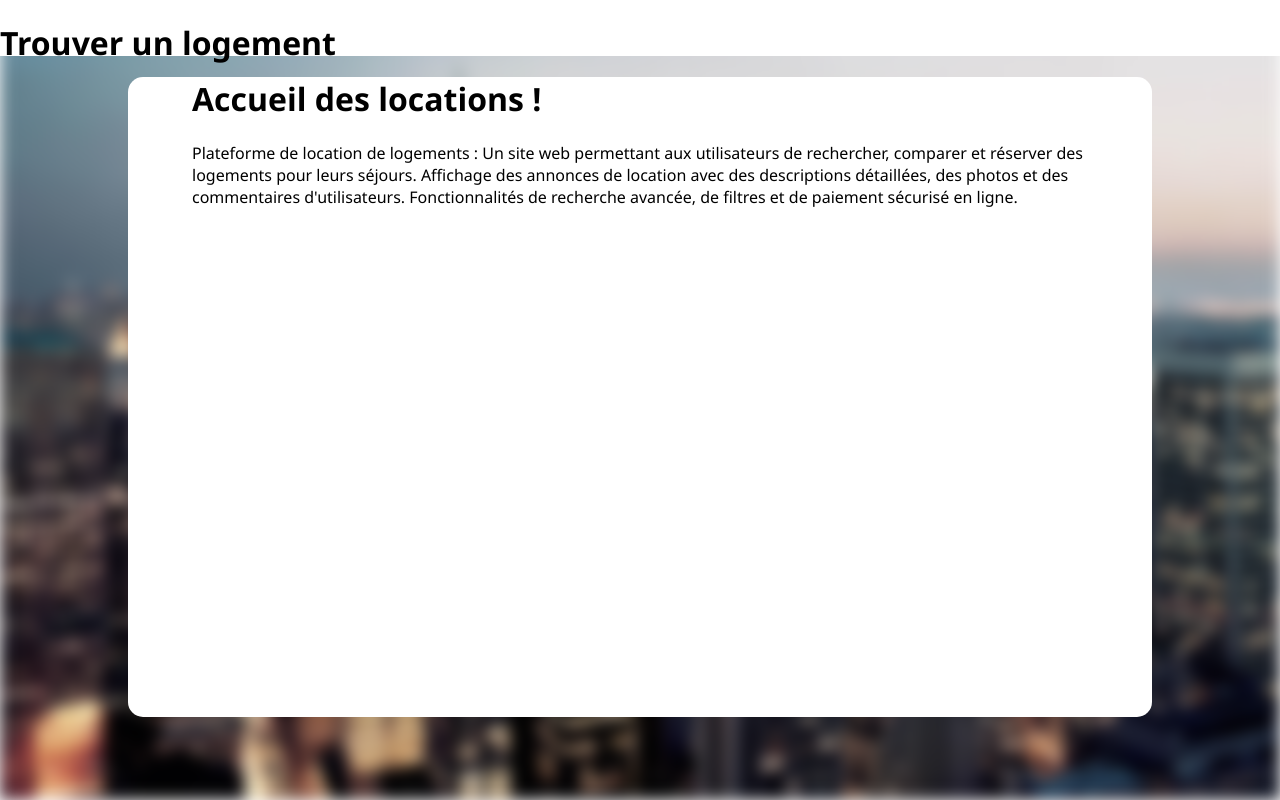
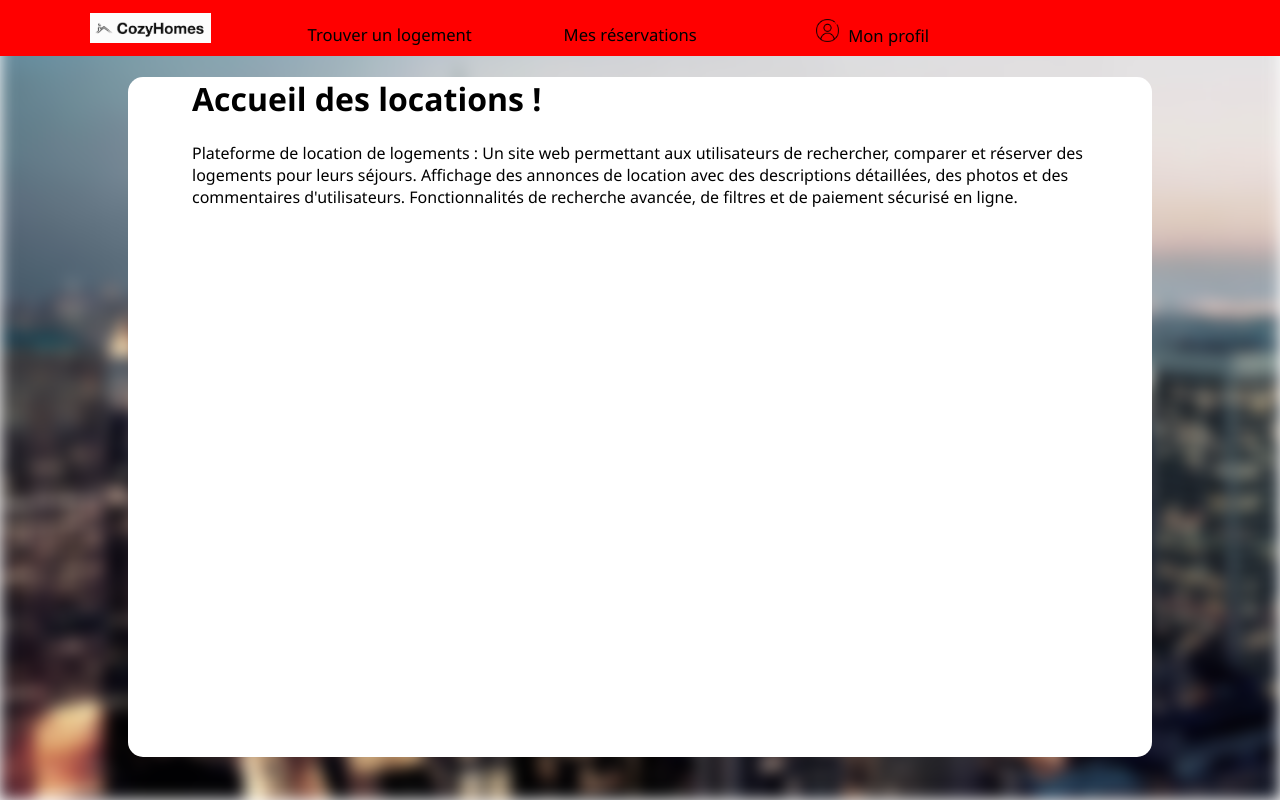
Before and after one commit to EmileBlngr/CozyHomes, a React (Create React App) app in the folder app/: page / in a window 1280 px wide. Built offline with nearby package versions, Linux system fonts and the light colour scheme.

Commit message:
Avancée travail sur header

```diff
--- a/app/images.d.ts
+++ b/app/images.d.ts
@@ -2,3 +2,8 @@ declare module '*.jpg' {
     const value: string;
     export default value;
   }
+
+  declare module '*.png' {
+    const value: string;
+    export default value;
+  }
--- a/app/src/assets/_export.tsx
+++ b/app/src/assets/_export.tsx
@@ -1 +1,3 @@
 export {default as backgroundImage}  from './img/background_image.jpg';
+export {default as officialLogo}  from './img/CozyHomesLogo.png';
+export {default as profileLogo}  from './img/profileLogo.png';
--- a/app/src/modules/Header.tsx
+++ b/app/src/modules/Header.tsx
@@ -1,12 +1,35 @@
 import React from "react";
 import '../styles/modules/header.css';
+import { Link } from "react-router-dom";
+import { officialLogo, profileLogo } from "../assets/_export";
 
 
 function Header() {
     return(
-        <div className="containerHeader">
-            <h1>Trouver un logement</h1>
-        </div>
+        <header>
+            {/* <div>
+                <img src="logo.png" alt="Logo" />
+            </div> */}
+            <img src={officialLogo} alt="logoHeader" className="logoHeader"/>
+            <nav>
+                <ul>
+                    <li>
+                        <Link to="/">Trouver un logement</Link>
+                    </li>
+                    <li>
+                        <Link to="/">Mes réservations</Link>
+                    </li>
+
+                    <li className="containerProfile">
+
+                        <Link to="/">
+                            <img src={profileLogo} alt="logoHeader" width={26} height={26} className="imageProfil"/>
+                            Mon profil
+                        </Link>
+                    </li>
+                </ul>
+            </nav>
+        </header>
     );
 }
 export default Header;
--- a/app/src/screens/screen.tsx
+++ b/app/src/screens/screen.tsx
@@ -10,7 +10,7 @@ interface ScreenProps {
 const Screen = ({children, route}: ScreenProps) => {
   return (
     <div className='globalContainer'>
-        <div>
+        <div className='containerHeader'>
             <Header />
         </div>
       <div className='backgroundImage' />
--- a/app/src/styles/modules/header.css
+++ b/app/src/styles/modules/header.css
@@ -1,7 +1,63 @@
 .containerHeader {
     background-color: white;
     width: 100%;
-    height: 56;
+    height: 7%;
     display: flex;
     flex-direction: row;
 }
+
+header nav ul {
+    list-style: none;
+    margin: 0;
+    }
+
+header nav ul li {
+    display: inline;
+    white-space: nowrap;
+}
+
+header nav ul li a {
+    text-decoration: none;
+    color: inherit;
+}
+
+header nav ul li a:hover {
+    text-decoration: underline;
+}
+
+li {
+    font-size: 1.3vmax;
+    padding: 1%;
+    padding-inline: 5%;
+    white-space: nowrap;
+}
+header {
+    display: flex;
+    align-items: center;
+    padding-inline: 7%;
+    width: 100%;
+    background-color: red;
+}
+nav {
+    padding-inline: 7%;
+    padding-bottom: 1%;
+    padding: 1%;
+    width: 100%;
+}
+.imageProfil {
+    height: auto;
+    width: 2.5%;
+    padding-right: 1%;
+    padding-top: 1%;
+}
+
+.logoHeader {
+    width: 11%;
+    height: auto;
+}
+
+.containerProfile {
+    align-items: center;
+    justify-content: center;
+    padding-left: 8%;
+}
--- a/app/src/styles/screens/screen.css
+++ b/app/src/styles/screens/screen.css
@@ -24,6 +24,7 @@ body {
     height: 56px;
     display: flex;
     flex-direction: row;
+    background-color: rgb(255, 255, 255);
   }
 
 .webContainer {
@@ -31,7 +32,7 @@ body {
   padding-left: 5%;
   padding-right: 5%;
   border-radius: 15px;
-  height: 80%;
+  height: 85%;
   max-width: 100%;
   justify-content: flex-start;
   margin-top: auto;
```
Also changed, not shown: app/src/assets/img/CozyHomesLogo.png (added), app/src/assets/img/profileLogo.png (added).
